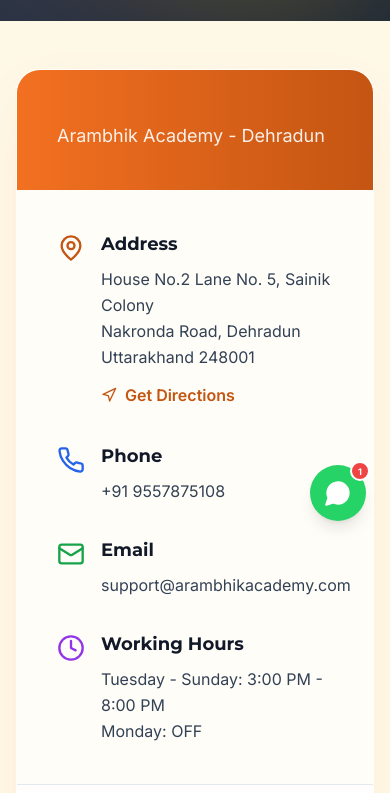
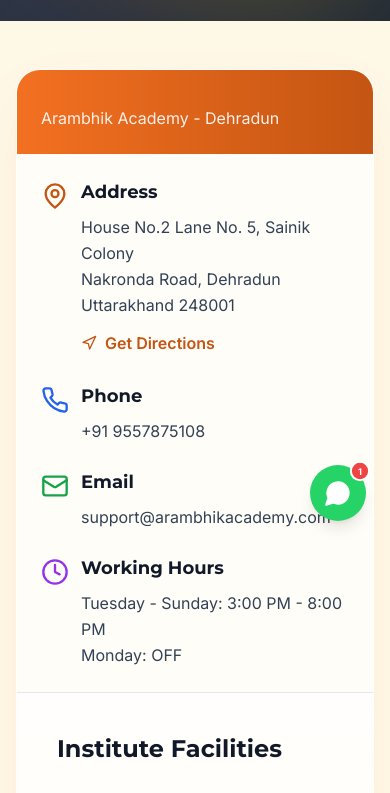
Before and after one commit to k-e-r-n-e-l-dotcom/Arambhik, a React (Vite) app: page /centers in a window 390 px wide. Shown: the part 299-1092 px from the top of the page. Built offline with nearby package versions, Linux system fonts and the light colour scheme; no server answers.

Commit message:
Updated Centers.tsx

```diff
--- a/src/pages/Centers.tsx
+++ b/src/pages/Centers.tsx
@@ -32,17 +32,17 @@ export const Centers = () => {
             animate={{ opacity: 1, y: 0 }}
             className="backdrop-blur-md bg-white/70 border border-white/40 rounded-3xl shadow-soft-lg overflow-hidden"
           >
-            <div className="bg-gradient-to-r from-[#F37021] to-[#C45512] p-10 text-white">
-              <h2 className="text-4xl mb-3"></h2>
-              <p className="text-lg text-white/90">Arambhik Academy - Dehradun</p>
+            <div className="bg-gradient-to-r from-[#F37021] to-[#C45512] p-6 sm:p-8 md:p-10 text-white">
+              <h2 className="text-3xl sm:text-4xl mb-3"></h2>
+              <p className="text-base sm:text-lg text-white/90">Arambhik Academy - Dehradun</p>
             </div>
 
-            <div className="p-10 space-y-8">
+            <div className="p-6 sm:p-8 md:p-10 space-y-6 sm:space-y-8">
               <motion.div
                 initial={{ opacity: 0, x: -20 }}
                 whileInView={{ opacity: 1, x: 0 }}
                 viewport={{ once: true }}
-                className="flex items-start space-x-4"
+                className="flex items-start space-x-3 sm:space-x-4"
               >
                 <MapPin className="h-7 w-7 text-accent-600 mt-1 flex-shrink-0" />
                 <div>
@@ -69,7 +69,7 @@ export const Centers = () => {
                 whileInView={{ opacity: 1, x: 0 }}
                 viewport={{ once: true }}
                 transition={{ delay: 0.1 }}
-                className="flex items-start space-x-4"
+                className="flex items-start space-x-3 sm:space-x-4"
               >
                 <Phone className="h-7 w-7 text-blue-600 mt-1 flex-shrink-0" />
                 <div>
@@ -87,7 +87,7 @@ export const Centers = () => {
                 whileInView={{ opacity: 1, x: 0 }}
                 viewport={{ once: true }}
                 transition={{ delay: 0.2 }}
-                className="flex items-start space-x-4"
+                className="flex items-start space-x-3 sm:space-x-4"
               >
                 <Mail className="h-7 w-7 text-green-600 mt-1 flex-shrink-0" />
                 <div>
@@ -107,7 +107,7 @@ export const Centers = () => {
                 whileInView={{ opacity: 1, x: 0 }}
                 viewport={{ once: true }}
                 transition={{ delay: 0.3 }}
-                className="flex items-start space-x-4"
+                className="flex items-start space-x-3 sm:space-x-4"
               >
                 <Clock className="h-7 w-7 text-purple-600 mt-1 flex-shrink-0" />
                 <div>
@@ -159,7 +159,7 @@ export const Centers = () => {
                   href="https://www.google.com/maps/search/?api=1&query=House+No.2+Lane+No.+5+Nakronda+Road+Sainik+Colony+Dehradun"
                   target="_blank"
                   rel="noopener noreferrer"
-                  className="inline-flex items-center space-x-2 px-8 py-4 bg-gradient-to-r from-[#F37021] to-[#C45512] text-white rounded-full shadow-lg hover:shadow-2xl hover:-translate-y-1 transition-all font-semibold"
+                  className="inline-flex items-center space-x-2 px-6 sm:px-8 py-3 sm:py-4 bg-gradient-to-r from-[#F37021] to-[#C45512] text-white rounded-full shadow-lg hover:shadow-2xl hover:-translate-y-1 transition-all font-semibold"
                 >
                   <Navigation className="h-5 w-5" />
                   <span>Get Directions</span>
--- a/src/pages/Contact.tsx
+++ b/src/pages/Contact.tsx
@@ -253,8 +253,8 @@ export const Contact = () => {
         </div>
       </section>
 
-      <section className="py-16 px-4 bg-white">
-        <div className="max-w-7xl mx-auto">
+      <section className="py-12 sm:py-16 px-4 sm:px-6 bg-white w-full max-w-full">
+        <div className="max-w-7xl mx-auto w-full">
           <motion.div
             initial={{ opacity: 0, y: 20 }}
             whileInView={{ opacity: 1, y: 0 }}
@@ -270,7 +270,7 @@ export const Contact = () => {
               href="https://www.google.com/maps/search/?api=1&query=House+No.2+Lane+No.+5+Nakronda+Road+Sainik+Colony+Dehradun"
               target="_blank"
               rel="noopener noreferrer"
-              className="inline-flex items-center space-x-2 px-8 py-4 bg-gradient-to-r from-[#F37021] to-[#C45512] text-white rounded-full shadow-lg hover:shadow-2xl hover:-translate-y-1 transition-all font-semibold"
+              className="inline-flex items-center space-x-2 px-6 sm:px-8 py-3 sm:py-4 bg-gradient-to-r from-[#F37021] to-[#C45512] text-white rounded-full shadow-lg hover:shadow-2xl hover:-translate-y-1 transition-all font-semibold"
             >
               <Navigation className="h-5 w-5" />
               <span>Get Directions</span>
--- a/src/pages/Home.tsx
+++ b/src/pages/Home.tsx
@@ -95,7 +95,7 @@ export const Home = () => {
         </div>
 
         <div className="max-w-7xl mx-auto w-full relative z-10 px-2 sm:px-0">
-          <div className="grid lg:grid-cols-2 gap-16 lg:gap-24 items-center">
+          <div className="grid lg:grid-cols-2 gap-8 sm:gap-12 md:gap-16 lg:gap-24 items-center">
             <motion.div
               initial={{ opacity: 0, y: 40 }}
               animate={{ opacity: 1, y: 0 }}
@@ -167,7 +167,7 @@ Admissions Open | Limited Seats Available for Session 2026-2027
               <div className="flex flex-col sm:flex-row gap-4 pt-4">
                 <Link
                   to="/courses"
-                  className="group px-8 py-4 bg-gradient-to-r from-[#F37021] to-[#C45512] text-white rounded-full shadow-lg hover:shadow-2xl hover:shadow-accent-500/30 hover:-translate-y-1 transition-all duration-300 font-semibold inline-flex items-center justify-center space-x-2"
+                  className="group px-6 sm:px-8 py-3 sm:py-4 bg-gradient-to-r from-[#F37021] to-[#C45512] text-white rounded-full shadow-lg hover:shadow-2xl hover:shadow-accent-500/30 hover:-translate-y-1 transition-all duration-300 font-semibold inline-flex items-center justify-center space-x-2"
                 >
                   <span>Explore Courses</span>
                   <svg className="h-5 w-5 group-hover:translate-x-1 transition-transform" fill="none" viewBox="0 0 24 24" stroke="currentColor">
@@ -176,7 +176,7 @@ Admissions Open | Limited Seats Available for Session 2026-2027
                 </Link>
                 <Link
                   to="/contact"
-                  className="px-8 py-4 backdrop-blur-md bg-white/10 border border-white/20 text-white rounded-full hover:shadow-soft hover:-translate-y-1 transition-all duration-300 font-semibold inline-flex items-center justify-center"
+                  className="px-6 sm:px-8 py-3 sm:py-4 backdrop-blur-md bg-white/10 border border-white/20 text-white rounded-full hover:shadow-soft hover:-translate-y-1 transition-all duration-300 font-semibold inline-flex items-center justify-center"
                 >
                   Contact Us
                 </Link>
@@ -222,7 +222,7 @@ Admissions Open | Limited Seats Available for Session 2026-2027
                   rotate: { duration: 4, repeat: Infinity, ease: "easeInOut" },
                   opacity: { delay: 0.8, duration: 0.6 }
                 }}
-                className="absolute top-4 sm:top-8 -right-2 sm:-right-4 backdrop-blur-md bg-gradient-to-br from-[#F37021] to-[#C45512] text-white px-4 sm:px-6 md:px-8 py-2 sm:py-3 md:py-4 rounded-2xl sm:rounded-3xl shadow-lg shadow-accent-500/30 border border-white/20"
+                className="absolute top-4 sm:top-8 right-0 sm:-right-4 backdrop-blur-md bg-gradient-to-br from-[#F37021] to-[#C45512] text-white px-4 sm:px-6 md:px-8 py-2 sm:py-3 md:py-4 rounded-2xl sm:rounded-3xl shadow-lg shadow-accent-500/30 border border-white/20"
               >
                 <div className="text-xs sm:text-sm font-semibold">Classes</div>
                 <div className="text-2xl sm:text-3xl md:text-4xl font-bold">1-10</div>
--- a/src/pages/StudentCorner.tsx
+++ b/src/pages/StudentCorner.tsx
@@ -173,8 +173,8 @@ export default function StudentCorner() {
   };
 
   return (
-    <div className="min-h-screen bg-gradient-to-b from-blue-50 to-white pt-20">
-      <div className="max-w-7xl mx-auto px-4 sm:px-6 lg:px-8 py-12">
+    <div className="min-h-screen bg-gradient-to-b from-blue-50 to-white pt-20 w-full overflow-x-hidden">
+      <div className="max-w-7xl mx-auto px-4 sm:px-6 lg:px-8 py-12 w-full">
         <motion.div
           initial={{ opacity: 0, y: 20 }}
           animate={{ opacity: 1, y: 0 }}
@@ -252,7 +252,7 @@ export default function StudentCorner() {
         {currentStudyLink && (
           <div className="bg-white rounded-xl shadow-lg p-6 mb-8">
             <h3 className="text-lg font-semibold text-gray-900 mb-4">Study Materials</h3>
-            <div className="flex flex-wrap gap-4">
+            <div className="flex flex-wrap gap-3 sm:gap-4">
               {currentStudyLink.notes && (
                 <a
                   href={currentStudyLink.notes}
```
